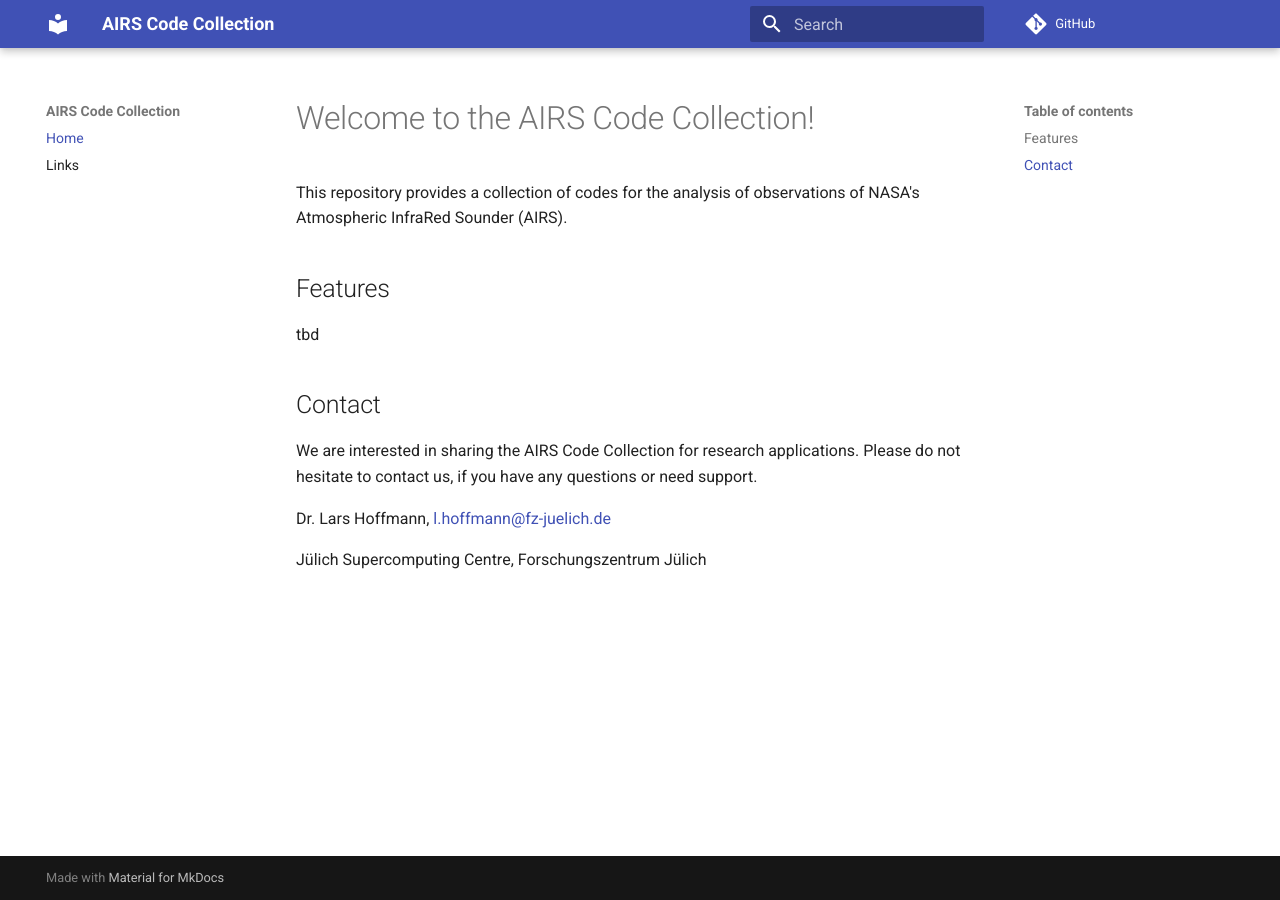
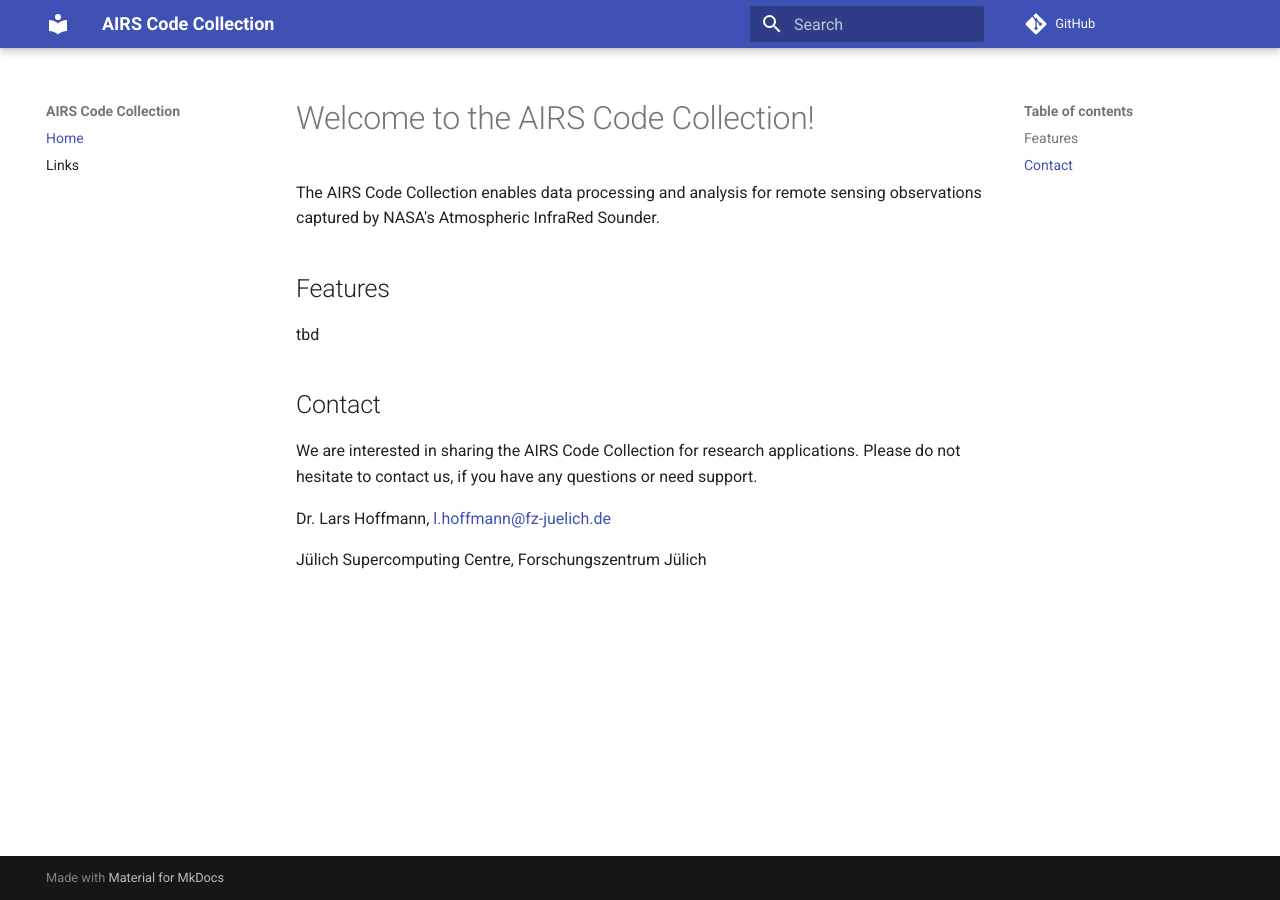
Before and after one commit to slcs-jsc/airs, an MkDocs documentation site: the page built from docs/manual/index.md, in a window 1280 px wide. Built offline with MkDocs 1.6.1 and Material for MkDocs 9.7.7, drawn with Linux system fonts in a browser that asks for light colours; comment, search, counter and statistics services are not loaded.

Commit message:
Update documentation.

```diff
--- a/docs/manual/index.md
+++ b/docs/manual/index.md
@@ -1,7 +1,8 @@
 # Welcome to the AIRS Code Collection!
 
-This repository provides a collection of codes for the analysis of
-observations of NASA's Atmospheric InfraRed Sounder (AIRS).
+The AIRS Code Collection enables data processing and analysis
+for remote sensing observations captured by NASA's
+Atmospheric InfraRed Sounder.
 
 ## Features
 
```
Also changed, not shown: README.md, 1 other file.
